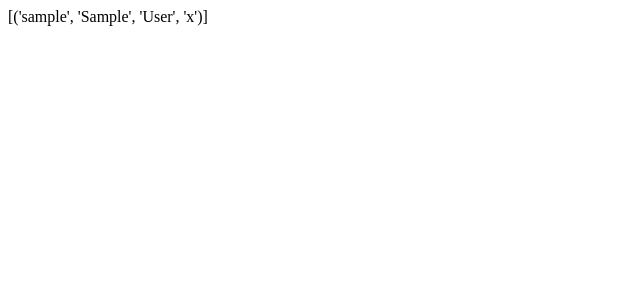
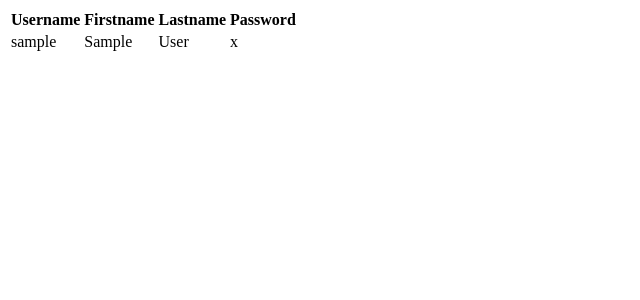
Before and after one commit to dewzzjr/komputer2021, a Flask app: page /users in a window 1280 px wide. Shown: the top 300 px of the page, without its empty margins (0-640 px from the left). Run offline with Flask 2, Linux system fonts and the light colour scheme; tables that the repository leaves empty or names only in its code hold one stand-in row (values such as "Sample post").

Commit message:
19 november 2021

```diff
--- a/myApp/app.py
+++ b/myApp/app.py
@@ -2,16 +2,17 @@ from flask import Flask, render_template
 import query
 
 # https://flask.palletsprojects.com/en/2.0.x/installation/
-# > mkdir myproject
-# > cd myproject
+# > mkdir myApp
+# > cd myApp
 # > py -3 -m venv venv
 # > venv\Scripts\activate
 # > pip install Flask
+# > set FLASK_APP=hello
 
 app = Flask(__name__)
 
 # https://flask.palletsprojects.com/en/2.0.x/quickstart/
-# > set FLASK_APP=hello
+# > venv\Scripts\activate
 # > flask run
 
 @app.route("/")
@@ -35,8 +36,10 @@ def user_page(name=None):
 def input():
     return render_template("input.html")
 
+# HALAMAN USER HTML
+# menampilkan daftar user yang ada di table users
 @app.route("/users")
 def all_user_page():
     users = query.getall()
-    print(users)
+    # print(users)
     return render_template("users.html", data=users)
--- a/myApp/templates/users.html
+++ b/myApp/templates/users.html
@@ -4,6 +4,23 @@
 <title>Pengguna</title>
 </head>
 <body>
-    {{data}}
+    <table>
+        <thead>
+            <th>Username</th>
+            <th>Firstname</th>
+            <th>Lastname</th>
+            <th>Password</th>
+        </thead>
+        <tbody>
+            {% for user in data %}
+            <tr>
+                <td>{{user[0]}}</td>
+                <td>{{user[1]}}</td>
+                <td>{{user[2]}}</td>
+                <td>{{user[3]}}</td>
+            </tr>
+            {% endfor %}
+        </tbody>
+    </table>
 </body>
 </html>
```
